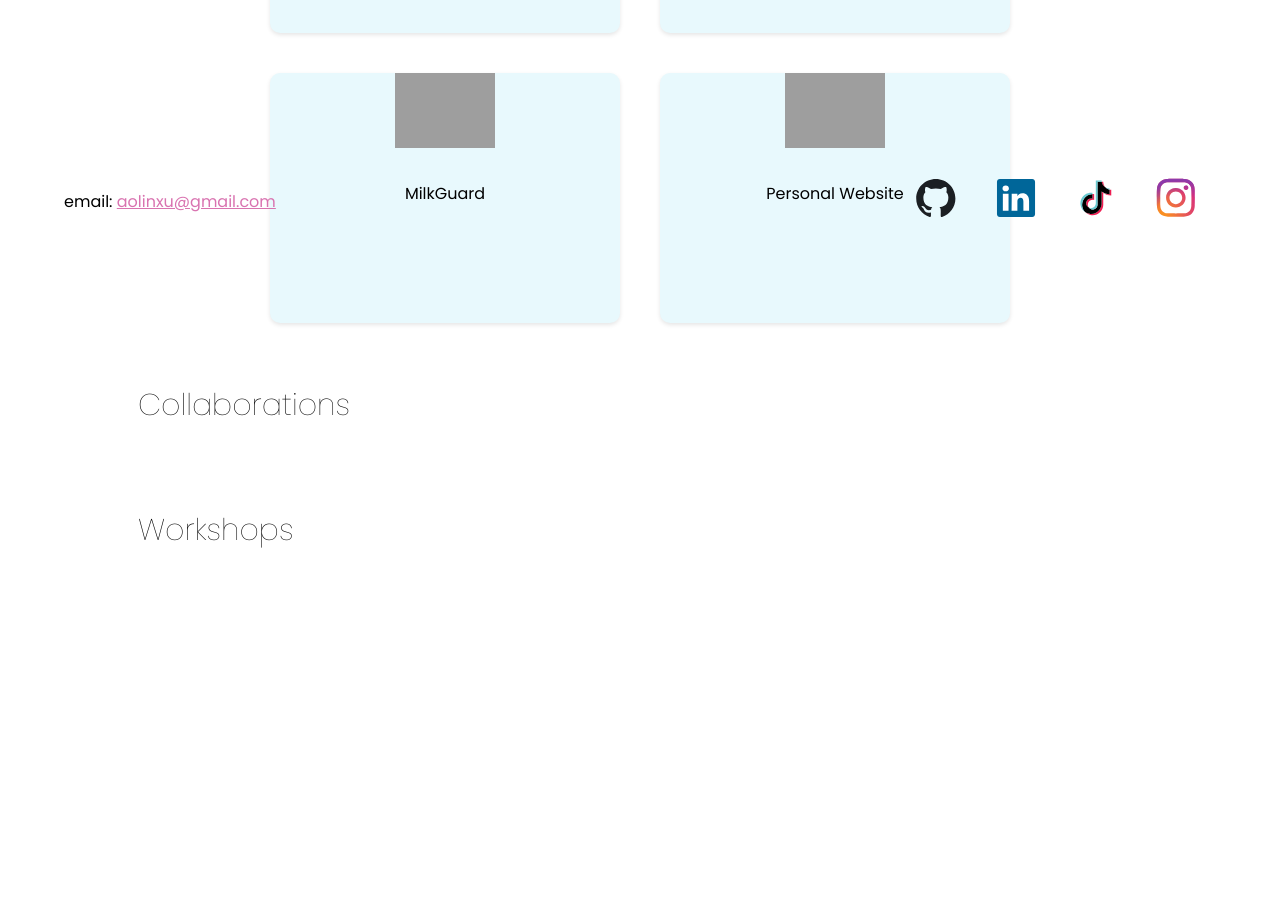
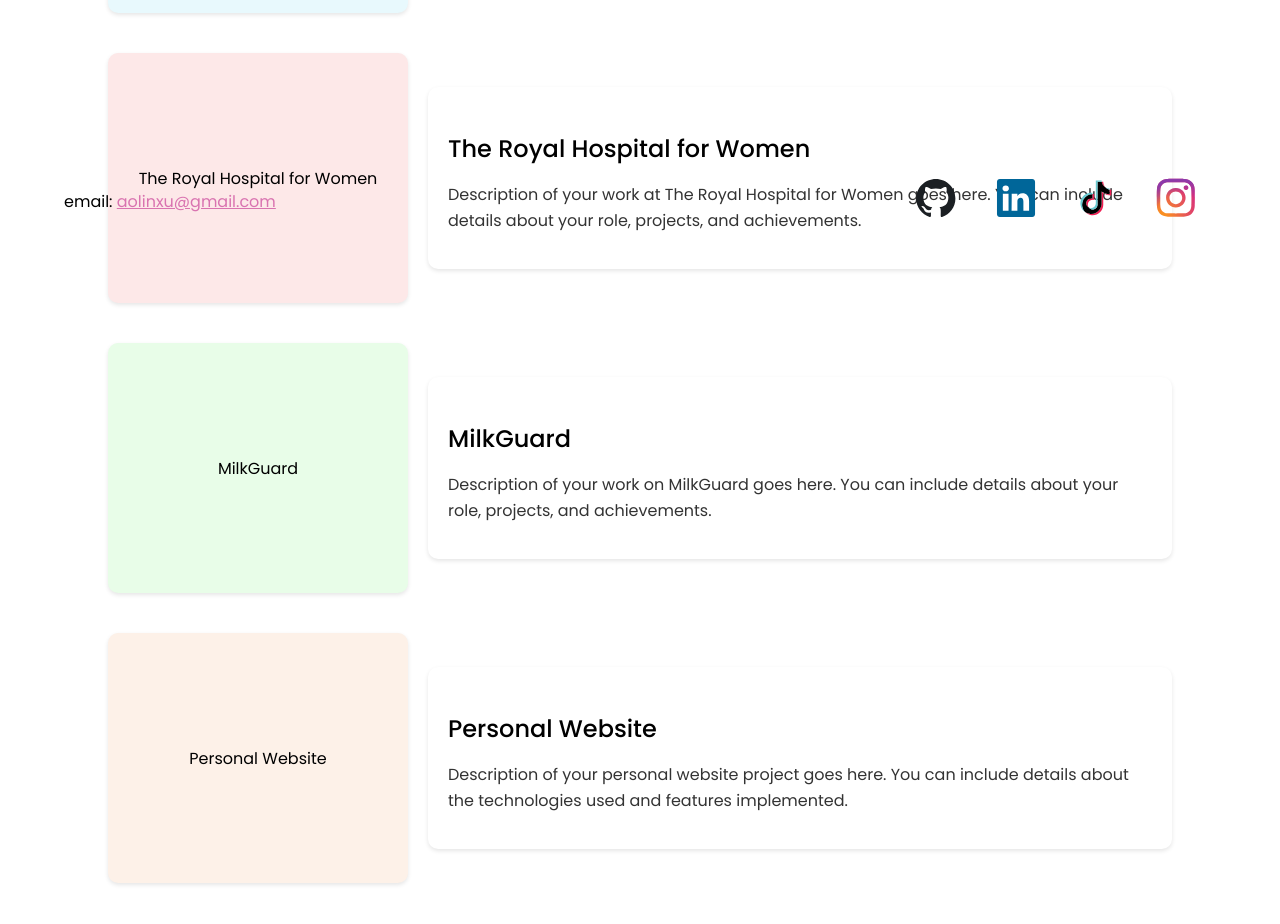
Before and after one commit to aolinxuu/personal-website, a React (Create React App) app: page /work in a window 1280 px wide. Shown: the part 520-1444 px from the top of the page. Before the commit the page ends 1271 px from the top, so only its background shows below. Built offline with nearby package versions, Linux system fonts and the light colour scheme; grey boxes are pictures that could not be loaded.

Commit message:
fix work columns

```diff
--- a/src/pages/Work.css
+++ b/src/pages/Work.css
@@ -10,23 +10,72 @@
   padding-top: 40px;
   padding-bottom: 40px;
 }
+
 .projects-container {
   display: flex;
-  justify-content: center;
-  flex-wrap: wrap;
+  flex-direction: column;
+  gap: 40px;
 }
+
+.project-row {
+  display: flex;
+  gap: 20px;
+  align-items: center;
+}
+
 .project-card {
-  width: 350px;
+  width: 300px;
   height: 250px;
-  background-color: #e8f9fd;
   border-radius: 10px;
   text-align: center;
   box-shadow: 0 2px 4px rgba(0, 0, 0, 0.1);
-  margin: 20px;
+  display: flex;
+  flex-direction: column;
+  justify-content: center;
+  align-items: center;
 }
 
-.project-image {
-  width: 100px;
-  height: auto;
-  margin-bottom: 10px;
+.project-description {
+  flex: 1;
+  padding: 20px;
+  background-color: white;
+  border-radius: 10px;
+  box-shadow: 0 2px 4px rgba(0, 0, 0, 0.1);
 }
+
+.project-description h3 {
+  margin-bottom: 15px;
+  font-size: 24px;
+  font-weight: 500;
+}
+
+.project-description p {
+  line-height: 1.6;
+  color: #333;
+}
+
+/* Individual card colors */
+.openai-card {
+  background-color: #e8f9fd;
+}
+
+.royal-hospital-card {
+  background-color: #fde8e8;
+}
+
+.milkguard-card {
+  background-color: #e8fde8;
+}
+
+.personal-website-card {
+  background-color: #fdf1e8;
+}
+
+@media (max-width: 768px) {
+  .work-container {
+    padding: 100px 20px;
+  }
+  .project-card {
+    width: 100%;
+  }
+}
--- a/src/pages/Work.jsx
+++ b/src/pages/Work.jsx
@@ -2,25 +2,64 @@
 import "./Work.css";
 
 const Work = () => {
-  const projects = [
-    { id: 1, name: "OpenAI", logo: "path_to_openai_logo.png" },
-    { id: 2, name: "The Royal Hospital for Women", logo: "path_to_royal_hospital_logo.png" },
-    { id: 3, name: "MilkGuard", logo: "path_to_milkguard_logo.png" },
-    { id: 4, name: "Personal Website", logo: "path_to_milkguard_logo.png" },
-  ];
   return (
     <div className="work-container">
-      <div className="work-title"> Technical Stuff</div>
+      <div className="work-title">Technical Stuff</div>
       <div className="projects-container">
-        {projects.map((project) => (
-          <div key={project.id} className="project-card">
-            <img src={project.logo} alt={`${project.name} Logo`} className="project-image" />
-            <p>{project.name}</p>
+        <div className="project-row">
+          <div className="project-card openai-card">
+            <p>OpenAI</p>
           </div>
-        ))}
+          <div className="project-description">
+            <h3>OpenAI</h3>
+            <p>
+              Description of your work at OpenAI goes here. You can include details about your role, projects, and
+              achievements.
+            </p>
+          </div>
+        </div>
+
+        <div className="project-row">
+          <div className="project-card royal-hospital-card">
+            <p>The Royal Hospital for Women</p>
+          </div>
+          <div className="project-description">
+            <h3>The Royal Hospital for Women</h3>
+            <p>
+              Description of your work at The Royal Hospital for Women goes here. You can include details about your
+              role, projects, and achievements.
+            </p>
+          </div>
+        </div>
+
+        <div className="project-row">
+          <div className="project-card milkguard-card">
+            <p>MilkGuard</p>
+          </div>
+          <div className="project-description">
+            <h3>MilkGuard</h3>
+            <p>
+              Description of your work on MilkGuard goes here. You can include details about your role, projects, and
+              achievements.
+            </p>
+          </div>
+        </div>
+
+        <div className="project-row">
+          <div className="project-card personal-website-card">
+            <p>Personal Website</p>
+          </div>
+          <div className="project-description">
+            <h3>Personal Website</h3>
+            <p>
+              Description of your personal website project goes here. You can include details about the technologies
+              used and features implemented.
+            </p>
+          </div>
+        </div>
       </div>
-      <div className="work-title"> Collaborations</div>
-      <div className="work-title"> Workshops</div>
+      {/* <div className="work-title"> Collaborations</div>
+      <div className="work-title"> Workshops</div> */}
     </div>
   );
 };
```
